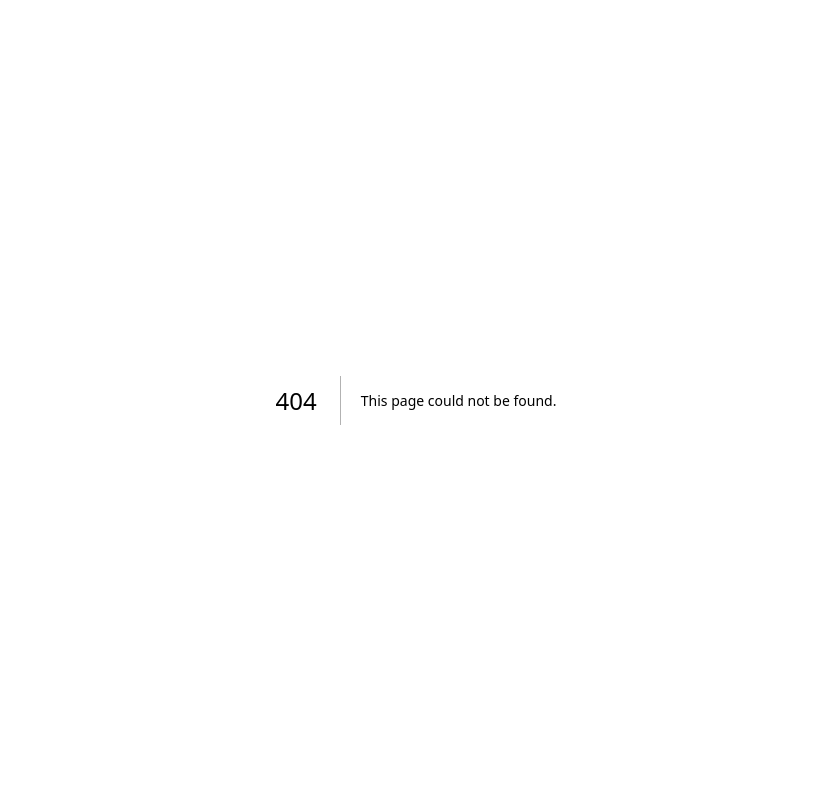
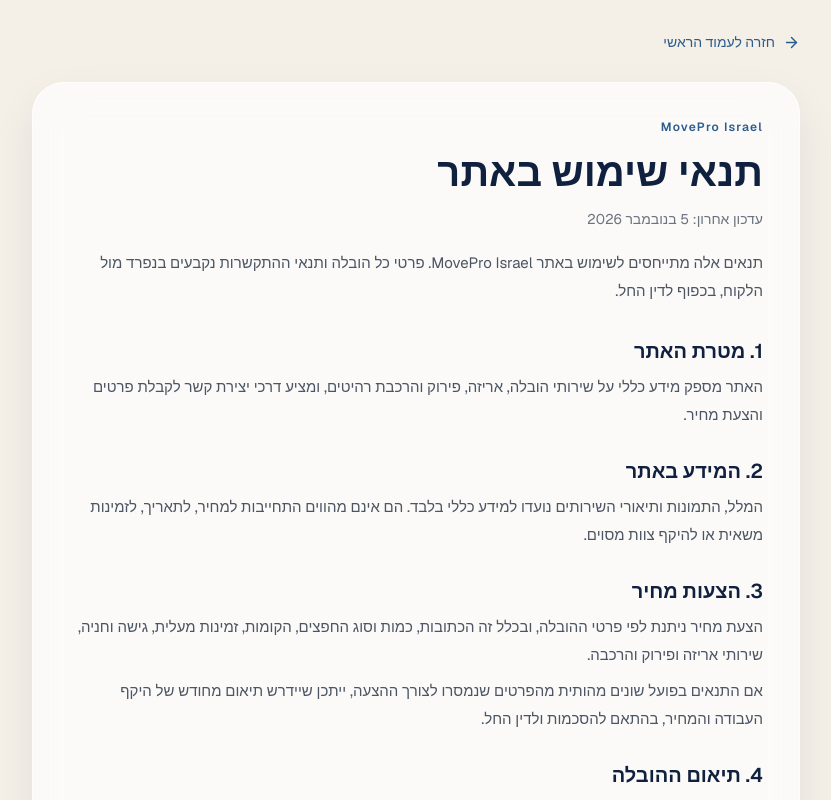
Before and after one commit to tsstish/movepro-israel, a Next.js app: page /he/terms in a window 1280 px wide. Before the commit this address had no page. Shown: the top 800 px of the page, without its empty margins (224-1055 px from the left). Built offline with nearby package versions, Linux system fonts and the light colour scheme.

Commit message:
Add Hebrew terms legal page with metadata

```diff
--- /dev/null
+++ b/src/app/he/terms/page.tsx
@@ -0,0 +1,9 @@
+import type { Metadata } from "next";
+import HebrewLegalPage from "@/components/he/HebrewLegalPage";
+export const metadata: Metadata = {
+  title: "תנאי שימוש | MovePro Israel",
+  description: "תנאי השימוש באתר MovePro Israel ומידע על קבלת הצעת מחיר להובלה.",
+  alternates: { canonical: "/he/terms", languages: { "he-IL": "/he/terms", "ru-IL": "/terms" } },
+  robots: { index: true, follow: true },
+};
+export default function Page() { return <HebrewLegalPage kind="terms" />; }
```
